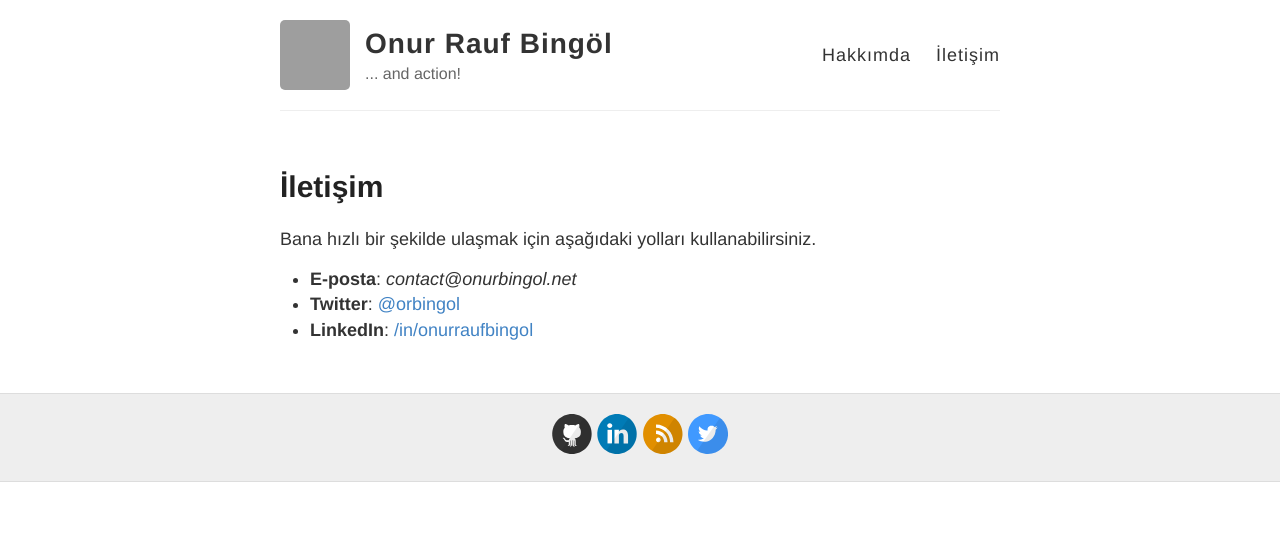
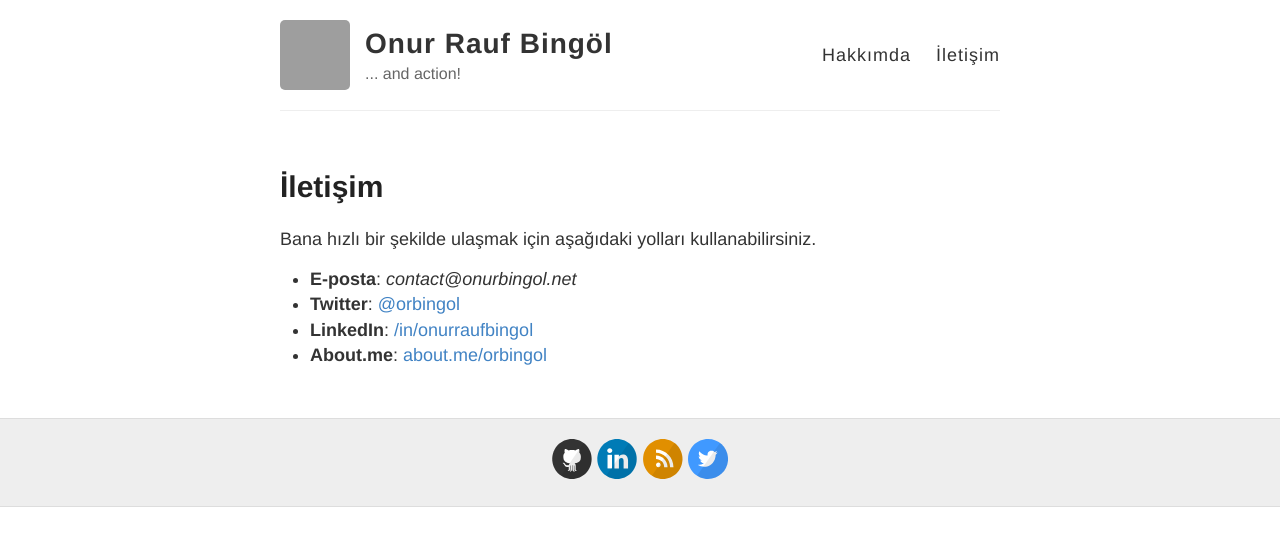
Before and after one commit to orbingol/orbingol.github.io, a Jekyll site: the page built from iletisim.md, in a window 1280 px wide. Shown: the top 546 px of the page. Built offline with Jekyll 4.4.1, drawn with Linux system fonts in a browser that asks for light colours; Markdown is read by kramdown in place of the engine named in the settings; grey boxes are pictures that could not be loaded.

Commit message:
Added about.me profile to contact page

```diff
--- a/iletisim.md
+++ b/iletisim.md
@@ -11,3 +11,4 @@ Bana hızlı bir şekilde ulaşmak için aşağıdaki yolları kullanabilirsiniz
 * **E-posta**: *contact@onurbingol.net*
 * **Twitter**: [@orbingol](https://twitter.com/orbingol)
 * **LinkedIn**: [/in/onurraufbingol](https://tr.linkedin.com/in/onurraufbingol)
+* **About.me**: [about.me/orbingol](https://about.me/orbingol)
```
